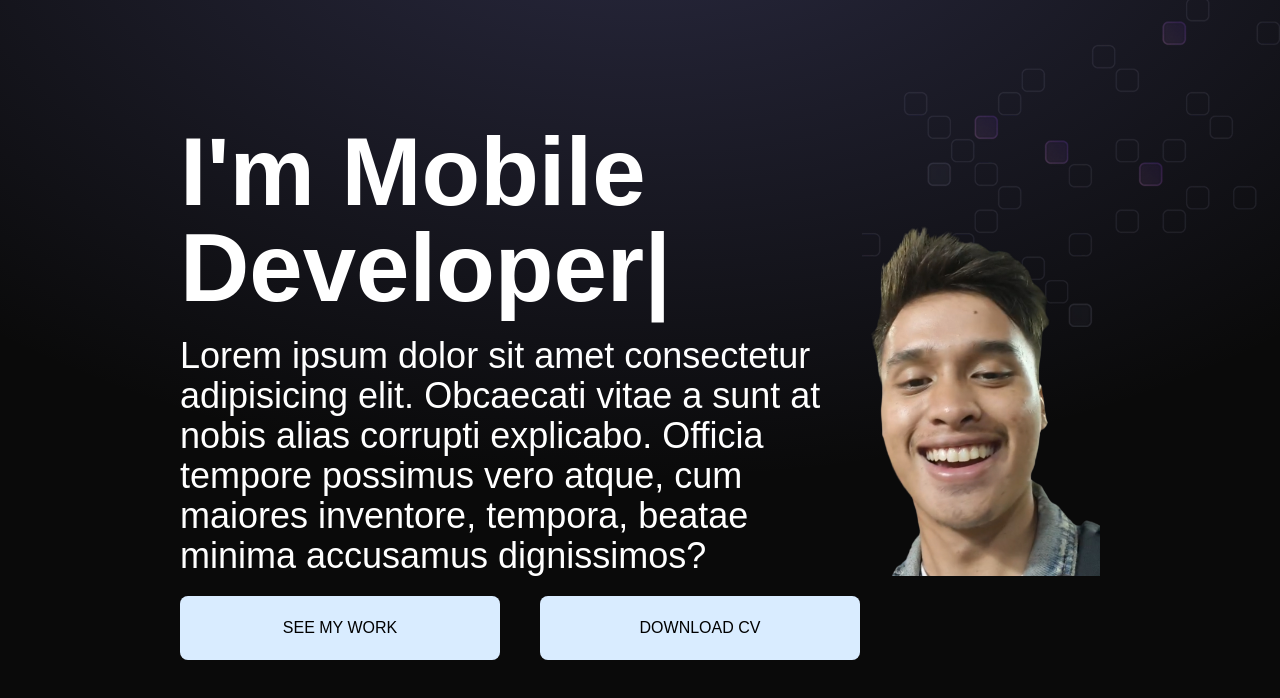
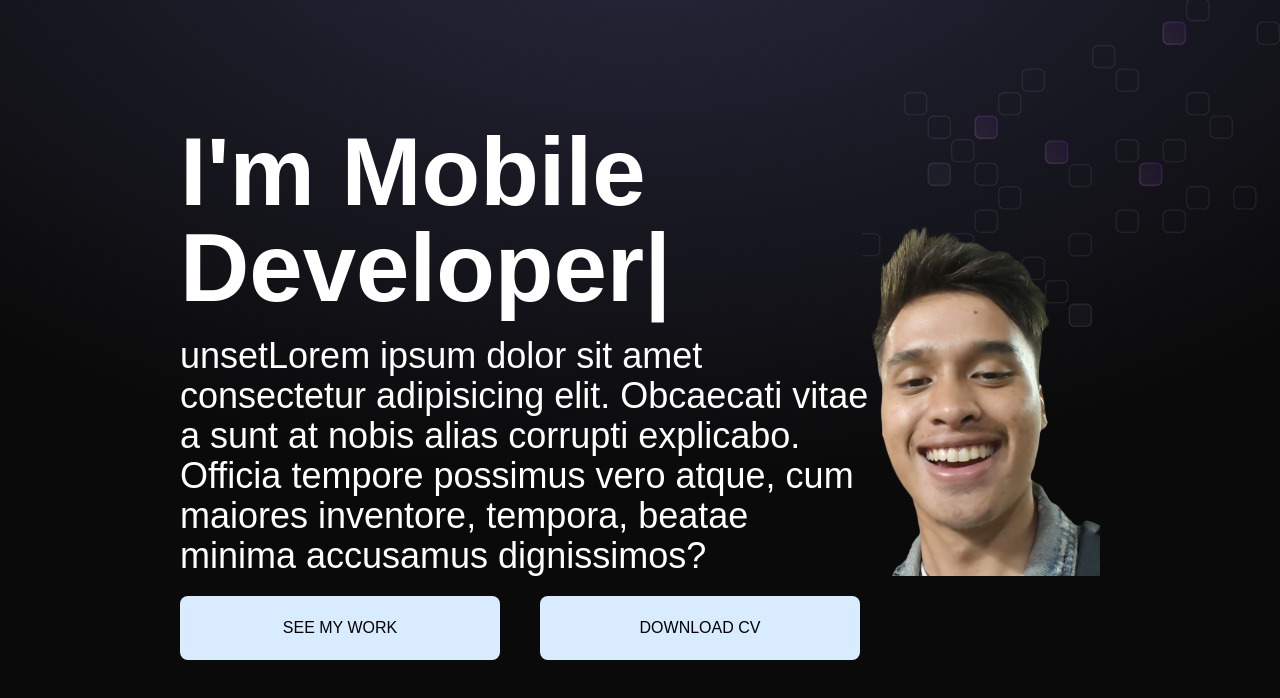
Before and after one commit to abelarmando/Abel-Armando, a React (Vite) app: page / in a window 1280 px wide. Shown: the top 698 px of the page. Built offline with nearby package versions, Linux system fonts and the light colour scheme; no server answers; a web font is replaced by a local one.

Commit message:
memperbarui env

```diff
--- a/src/layouts/Hero/index.jsx
+++ b/src/layouts/Hero/index.jsx
@@ -24,6 +24,7 @@ function Hero() {
             />
           </h1>
           <p className="lg:text-4xl text-xl">
+            {process.env.VITE_SERVICE_ID}
             Lorem ipsum dolor sit amet consectetur adipisicing elit. Obcaecati
             vitae a sunt at nobis alias corrupti explicabo. Officia tempore
             possimus vero atque, cum maiores inventore, tempora, beatae minima
```
